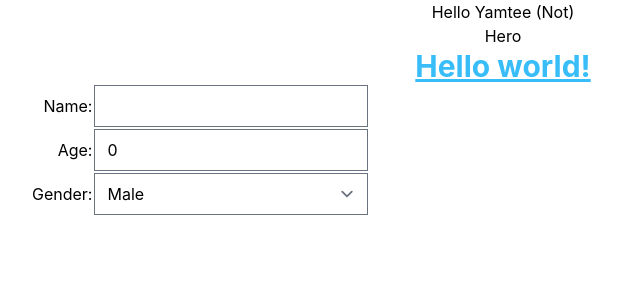
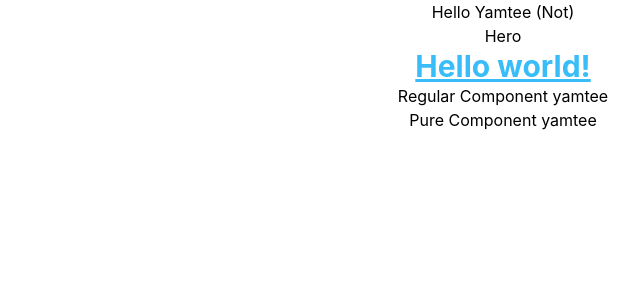
Before and after one commit to YamTee/react-tutorials-01, a React (Create React App) app: page / in a window 1280 px wide. Shown: the top 300 px of the page, without its empty margins (137-777 px from the left). Built offline with nearby package versions, Linux system fonts and the light colour scheme.

Commit message:
until tutorial 26

```diff
--- a/src/App.js
+++ b/src/App.js
@@ -35,14 +35,16 @@ function App() {
         {/* <MessageClass />
       <CounterClass></CounterClass>
 
-      <ParentComponentClass greet="Hi" />
+      <ParentComponentClass />
       <ParentComponentClass greet="Hello" /> */}
 
         {/* <NameList /> */}
 
         {/* <Hello /> */}
 
-        <FormClass />
+        {/* <FormClass /> */}
+
+        <ParentComponentClass />
       </div>
     </div>
   );
--- a/src/components/ParentComponentClass.js
+++ b/src/components/ParentComponentClass.js
@@ -1,24 +1,46 @@
 import React, { Component } from "react";
 import ChildComponent from "./ChildComponent";
+
+import RegularComponent from "./RegularComponent";
+import PureComp from "./PureComponent";
 
 class ParentComponentClass extends Component {
   constructor(props) {
     super(props);
 
-    this.showAlert = this.showAlert.bind(this);
+    this.state = {
+      name: "yamtee",
+      count: 0,
+    };
+
+    // this.showAlert = this.showAlert.bind(this);
   }
 
-  showAlert(greetText) {
-    alert(`this is ${greetText} from child component`);
+  //   showAlert(greetText) {
+  //     alert(`this is ${greetText} from child component`);
+  //   }
+
+  componentDidMount() {
+    setInterval(() => {
+      this.setState({
+        name: "yamtee",
+      });
+    }, 2000);
   }
 
   render() {
+    console.log(
+      "************************ Parent COmponnet rendered ************************",
+    );
     return (
       <div>
-        <ChildComponent
+        {/* <ChildComponent
           showAlert={this.showAlert}
           greetText={this.props.greet}
-        />
+        /> */}
+
+        <RegularComponent value={this.state} />
+        <PureComp value={this.state} />
       </div>
     );
   }
--- /dev/null
+++ b/src/components/PureComponent.js
@@ -0,0 +1,10 @@
+import React, { PureComponent } from "react";
+
+class PureComp extends PureComponent {
+  render() {
+    console.log("pure component rendered");
+    return <h1>Pure Component {this.props.value.name}</h1>;
+  }
+}
+
+export default PureComp;
--- /dev/null
+++ b/src/components/RegularComponent.js
@@ -0,0 +1,10 @@
+import React, { Component } from "react";
+
+class RegularComponent extends Component {
+  render() {
+    console.log("RegularComponent rendered");
+    return <h1>Regular Component {this.props.value.name}</h1>;
+  }
+}
+
+export default RegularComponent;
```
